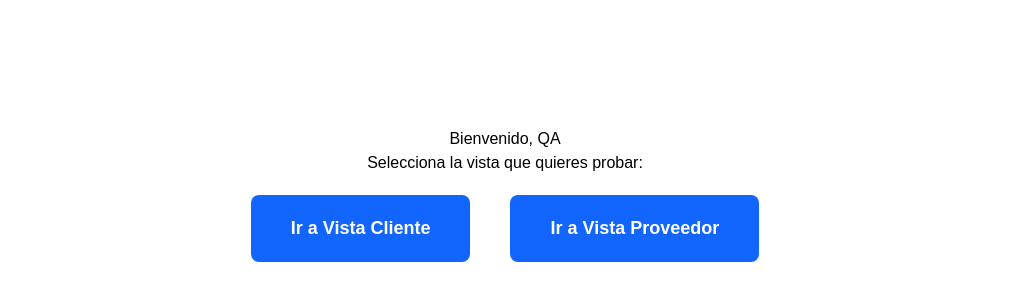
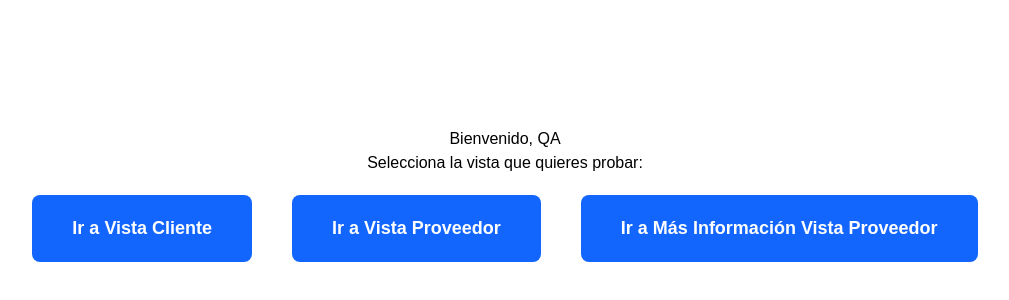
Before and after one commit to fido2024/alquiler_front, a Next.js app: page / in a window 1280 px wide. Shown: the part 196-496 px from the top of the page, without its empty margins (135-1144 px from the left). Built offline with nearby package versions, Linux system fonts and the light colour scheme.

Commit message:
Boton Funcional

```diff
--- a/src/app/page.tsx
+++ b/src/app/page.tsx
@@ -48,6 +48,13 @@ export default function HomePage() {
         >
           Ir a Vista Proveedor
         </Link>
+
+        <Link
+          href="/epic_MasInformacion-VistaProveedor"
+          style={buttonStyle}
+        >
+          Ir a Más Información Vista Proveedor
+        </Link>
       </div>
     </main>
   );
```
